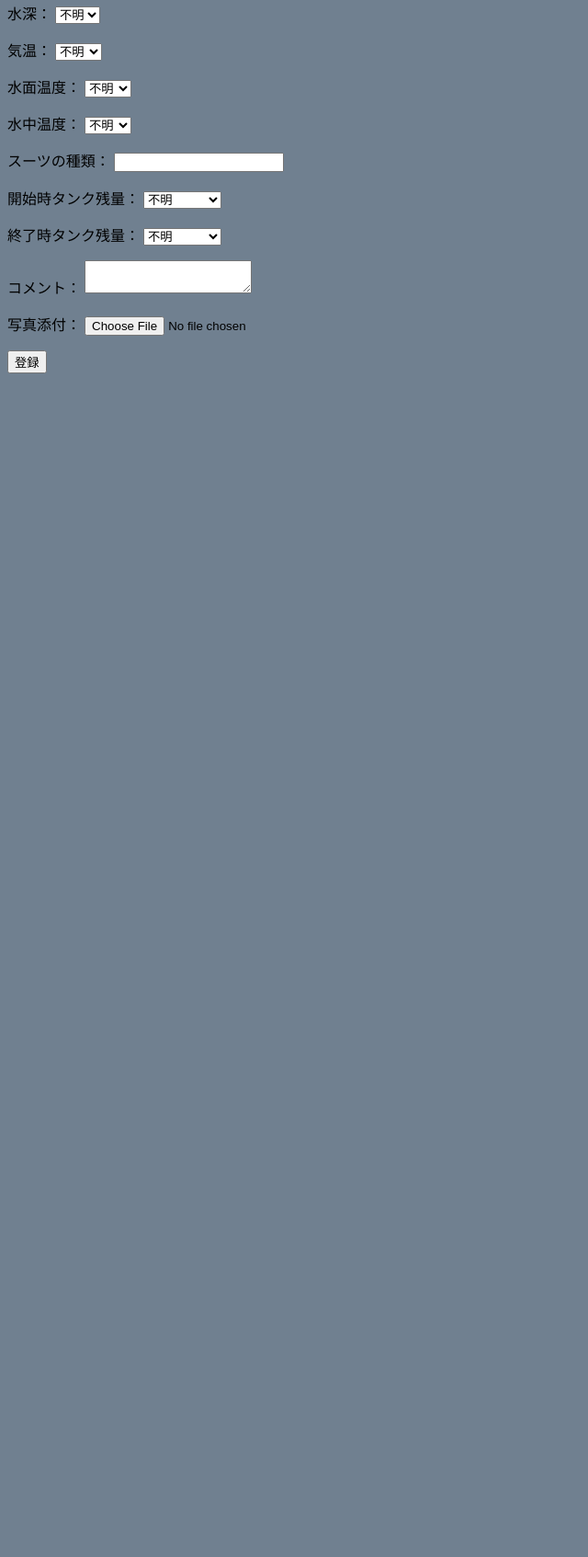
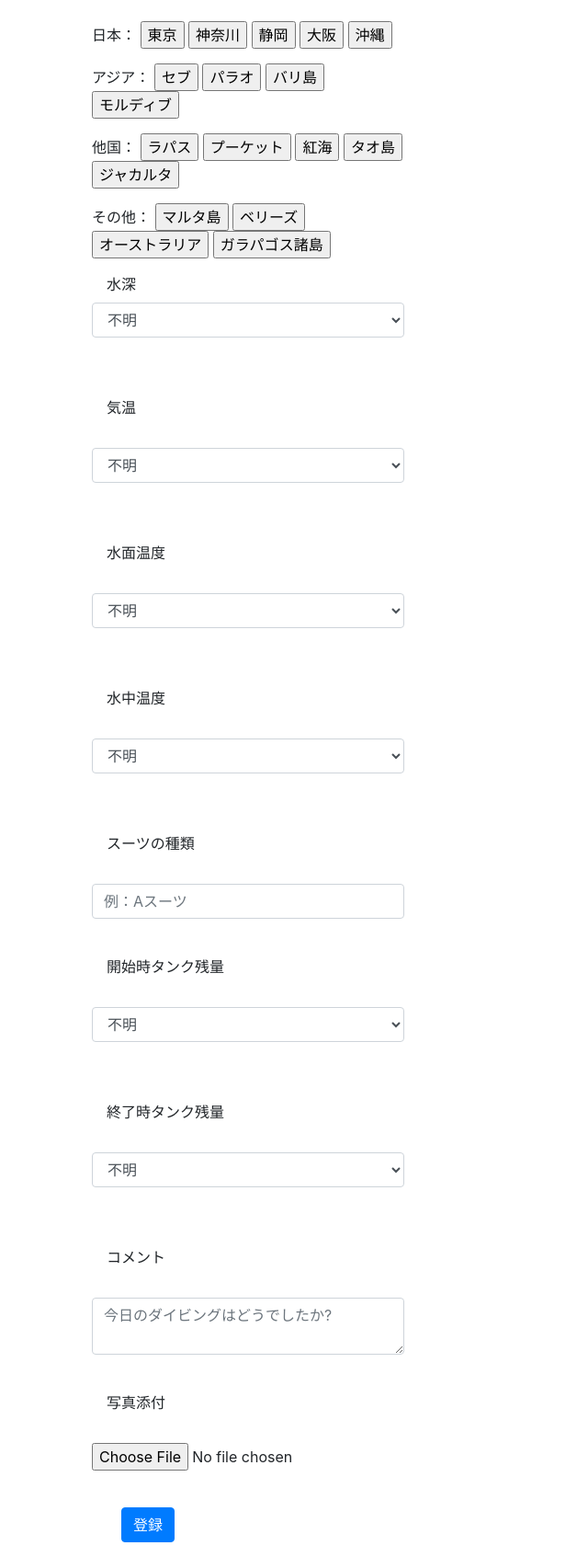
Before and after one commit to shinya-nexseed/team_20160627, a PHP site: page /seed_sns/log_add.php in a window 1280 px wide. Shown: the part 690-2383 px from the top of the page at 92% size, without its empty margins (0-640 px from the left). Before the commit the page ends 1096 px from the top, so only its background shows below. Run offline with PHP 8.4, Linux system fonts and the light colour scheme; a user stored in the database is signed in; data that the repository does not hold is empty; some libraries are stand-ins or nearby versions.

Commit message:
bootsnipで見つけたサンプルのコードを土台として、log_add.phpのコードを合わせた。ログ付け登録からDBへ送られていることを確認しました。

```diff
--- a/log_add.php
+++ b/log_add.php
@@ -34,7 +34,7 @@
             $_POST['suits'] = -1000;
         }
 
-        $sql = sprintf('INSERT INTO `logs` SET title="%s", depth=%d, lat="%s", lng="%s", temperature="%s", surface=%d, underwater=%d, suits="%d", tank=%d, ltank=%d, member_id=%d, comment="%s", image_path="%s", created=NOW()',
+        $sql = sprintf('INSERT INTO `logs` SET title="%s", depth=%d, lat="%s", lng="%s", temperature="%s", surface=%d, underwater=%d, suits="%s", tank=%d, ltank=%d, member_id=%d, comment="%s", image_path="%s", created=NOW()',
 
            mysqli_real_escape_string($db, $_POST['title']),
            mysqli_real_escape_string($db, $_POST['depth']),
@@ -61,14 +61,12 @@
 
 ?>
 
-
-
-
 <!DOCTYPE html>
 <html lang="ja">
 <head>
     <meta http-equiv="Content-Type" content="text/html; charset=UTF-8" />
-<link rel="stylesheet" type="text/css" href="style.css" />
+  　<link rel="stylesheet" type="text/css" href="">
+  　<link rel="stylesheet" href="assets/css/bootstrap.css">
     <title>ログ付け機能</title>
 
     <script type="text/javascript"
@@ -111,7 +109,6 @@
 
     </script>
 </head>
-
 <body onload="initialize()">
 <br>
   [<a href="mypage.php?id=<?php echo htmlspecialchars($member['id']); ?>" style="color: #F33;">プロフィール</a>]
@@ -121,33 +118,52 @@
  [<a href="home.php" style="color: #F33;">HOME</a>]
  <br>
 
-    <div id="map_canvas" style="width:500px; height:300px"></div>
+    <!-- <div id="map_canvas" style="width:500px; height:300px"></div> -->
 
-    <form action="" method="post" enctype="multipart/form-data">
-    <!-- inputやselectタグで情報を入力 -->
+    <div class="container">
+        <form action="" class="form-horizontal" method="post" enctype="multipart/form-data">
+            <fieldset>
 
-        <p>
-            日程：
-            <input type="date" name="date" value="2016-09-05">
-        </p>
+            <legend>〜ログ付け日記〜</legend>
 
-        <p>
-            タイトル：
-            <input type="text" name="title" width="30">
-        </p>
+            <!--日程-->
+            <div class="form-group">
+              　<label class="col-md-4 control-label" for="textinput">日程</label>
+              　<div class="col-md-4">
+                  　<input id="textinput" name="date" type="date" class="form-control input-md" size="16">
+                  <!-- <span class="add-on"><i class="icon-calendar"></i></span> -->
+              　</div>
+            </div>
 
+            <!--タイトル-->
+            <div class="form-group">
+              　<label class="col-md-4 control-label" for="textinput">タイトル</label>
+              　<div class="col-md-4">
+              　    <input id="textinput" name="title" type="text" placeholder="今日のダイビングを一言で。" class="form-control input-md">
+              　</div>
+            </div>
 
+            <!--ロケーション-->
+            <div class="form-group">
+              　<label class="col-md-4 control-label" for="textinput">ロケーション</label>
+              　<div class="col-md-4">
 
-        <p>
-            ロケーション：
+                <!-- ---------------------↓大事かもしれない--------------------------------------------------------------- -->
+                <!-- <input class="form-control input-md" id="textinput" name="textinput" type="text">  -->
+                <!-- --------------------------------------------------------------------- -->
+
+                    <br>
+                    <div id="map_canvas" style="width:375px; height:225px"></div>
+                    <br>
+
                     <!-- <label for="latitude">緯度</label> -->
                     <!-- <input type="text" id="latitude" size="20" name="latitude" /> -->
-            <input type="hidden" id="latitude" size="20" name="latitude" />
+                    <input type="hidden" id="latitude" id="textinput" size="20" name="latitude" class="form-control input-md"/>
 
                     <!-- <label for="longitude">経度</label> -->
 
                     <!-- <input type="text" id="longitude" size="20" name="longitude" /> -->
-            <input type="hidden" id="longitude" size="20" name="longitude" />
+                    <input type="hidden" id="longitude" id="textinput" size="20" name="longitude" class="form-control input-md"/>
 
                        <p>日本：
                          <input type="button" id="tokyo" value="東京" onclick="setTokyo()" />
@@ -175,14 +191,18 @@
                          <input type="button" id="australia" value="オーストラリア" onclick="setAustralia()" />
                          <input type="button" id="galapagos" value="ガラパゴス諸島" onclick="setGalapagos()" />
                        </p>
+                    </div>
+            </div>
 
-        </p>
-        <p>
-           水深：
+            <!--水深-->
+            <div class="form-group">
+              　<label class="col-md-4 control-label" for="selectbasic">水深</label>
+              　<div class="col-md-4">
+
                     <?php
                     $min = 0;
                     $max = 50;
-            echo "<select name='depth' >";
+                    echo "<select id='selectbasic' name='depth' class='form-control' >";
                     echo "<option value='-1000'>不明</option>";
                     for ($i=$min; $i <= $max; $i++) {
                     echo "<br>";
@@ -192,14 +212,39 @@
 
                     echo "<br>";
                     ?>
-        </p>
+              　</div>
+            </div>
 
-        <p>
-            気温：
+            <!--気温-->
+            <div class="form-group">
+              　<label class="col-md-4 control-label" for="selectbasic">気温</label>
+              　<div class="col-md-4">
+
                     <?php
                     $min = 0;
                     $max = 45;
-            echo "<select name='temperature'>";
+                    echo "<select id='selectbasic' name='temperature' class='form-control' >";
+                    echo "<option value='-1000'>不明</option>";
+                    for ($i=$min; $i <= $max; $i++) {
+                    echo "<br>";
+                    echo  "<option value='" . $i . "'>" . $i . "" . "</option>";
+                    }
+                    echo "</select>";
+
+                    echo "<br>";
+                    ?>
+              　</div>
+            </div>
+
+            <!--水面温度-->
+            <div class="form-group">
+              　<label class="col-md-4 control-label" for="selectbasic">水面温度</label>
+              　<div class="col-md-4">
+
+                    <?php
+                    $min = 0;
+                    $max = 30;
+                    echo "<select id='selectbasic' name='surface' class='form-control' >";
                     echo "<option value='-1000'>不明</option>";
                     for ($i=$min; $i <= $max; $i++) {
                     echo "<br>";
@@ -209,14 +254,18 @@
 
                     echo "<br>";
                     ?>
-        </p>
+              　</div>
+            </div>
 
-        <p>
-            水面温度：
+            <!--水中温度-->
+            <div class="form-group">
+              　<label class="col-md-4 control-label" for="selectbasic">水中温度</label>
+              　<div class="col-md-4">
+
                     <?php
                     $min = 0;
                     $max = 30;
-            echo "<select name='surface'>";
+                    echo "<select id='selectbasic' name='underwater' class='form-control' >";
                     echo "<option value='-1000'>不明</option>";
                     for ($i=$min; $i <= $max; $i++) {
                     echo "<br>";
@@ -226,49 +275,24 @@
 
                     echo "<br>";
                     ?>
-        </p>
+              　</div>
+            </div>
 
-        <p>
-            水中温度：
+            <!-- スーツの種類 -->
+            <div class="form-group">
+              　<label class="col-md-4 control-label" for="textinput">スーツの種類</label>
+              　<div class="col-md-4">
+              　    <input id="textinput" name="suits" type="text" placeholder="例：Aスーツ" width="30" class="form-control input-md">
+              　</div>
+            </div>
+
+            <!--タンク残量-->
+            <div class="form-group">
+              　<label class="col-md-4 control-label" for="selectbasic">開始時タンク残量</label>
+              　<div class="col-md-4">
+
                     <?php
-            $min = 0;
-            $max = 30;
-            echo "<select name='underwater'>";
-            echo "<option value='-1000'>不明</option>";
-            for ($i=$min; $i <= $max; $i++) {
-                echo "<br>";
-                echo  "<option value='" . $i . "'>" . $i . "度" . "</option>";
-            }
-            echo "</select>";
-
-            echo "<br>";
-            ?>
-        </p>
-
-        <p>
-            スーツの種類：
-            <input type="text" name="suits" width="30" >
-
-        </p>
-
-        <p>
-            開始時タンク残量：
-                <?php
-                echo "<select name='tank'>";
-                echo "<option value='-1000' selected>不明</option>";
-                for ($i= 0; $i <= 20; $i++) {
-                    echo "<br>";
-                    echo  "<option value='" . $i * 10 . "'>" . $i * 10 . "psi/bar" . "</option>";
-                }
-                echo "</select>";
-                echo "<br>";
-                ?>
-        </p>
-
-         <p>
-            終了時タンク残量：
-                <?php
-                echo "<select name='ltank'>";
+                    echo "<select id='selectbasic' name='tank' class='form-control' >";
                     echo "<option value='-1000'>不明</option>";
                     for ($i= 0; $i <= 20; $i++) {
                         echo "<br>";
@@ -277,33 +301,51 @@
                     echo "</select>";
                     echo "<br>";
                     ?>
-        </p>
+              　</div>
+            </div>
 
+            <div class="form-group">
+              　<label class="col-md-4 control-label" for="selectbasic">終了時タンク残量</label>
+              　<div class="col-md-4">
 
-        <p>
-            コメント：
-                <textarea name="comment" value="-1000"></textarea>
+                    <?php
+                    echo "<select id='selectbasic' name='ltank' class='form-control' >";
+                    echo "<option value='-1000'>不明</option>";
+                    for ($i= 0; $i <= 20; $i++) {
+                        echo "<br>";
+                        echo  "<option value='" . $i * 10 . "'>" . $i * 10 . "psi/bar" . "</option>";
+                    }
+                    echo "</select>";
+                    echo "<br>";
+                    ?>
+              　</div>
+            </div>
 
-       </p>
+            <!--コメント-->
+            <div class="form-group">
+              　<label class="col-md-4 control-label" for="textarea">コメント</label>
+              　<div class="col-md-4">
+                　　<textarea class="form-control" id="textarea" name="comment" placeholder="今日のダイビングはどうでしたか?"></textarea>
+              　</div>
+            </div>
 
-        <p>
-           写真添付：
-                <!-- ⑨写真添付 -->
-                 <input type="file" name="image_path" size="30" >
+            <!--写真添付-->
+            <div class="form-group">
+              　<label class="col-md-4 control-label" for="filebutton">写真添付</label>
+              　<div class="col-md-4">
+               　　 <input id="filebutton" name="image_path" class="input-file" type="file" size="30">
+             　　</div>
+            </div>
 
-        </p>
-
-         <!--  <p>
-         動画添付：
-         <input type="file" name="upfile" size="30" /><br />
-
-        </p> -->
-
-        <p>
-            <input type="submit" value="登録">
-        </p>
-
+            <!--登録-->
+            <div class="form-group">
+              　<label class="col-md-4 control-label" for="singlebutton"></label>
+              　<div class="col-md-4">
+                　　<input id="singlebutton" type="submit" value="登録" name="singlebutton" class="btn btn-primary">
+              　</div>
+            </div>
+            </fieldset>
         </form>
-
+    </div>
 </body>
 </html>
```
Lines whose indentation alone changed are shown as unchanged.
